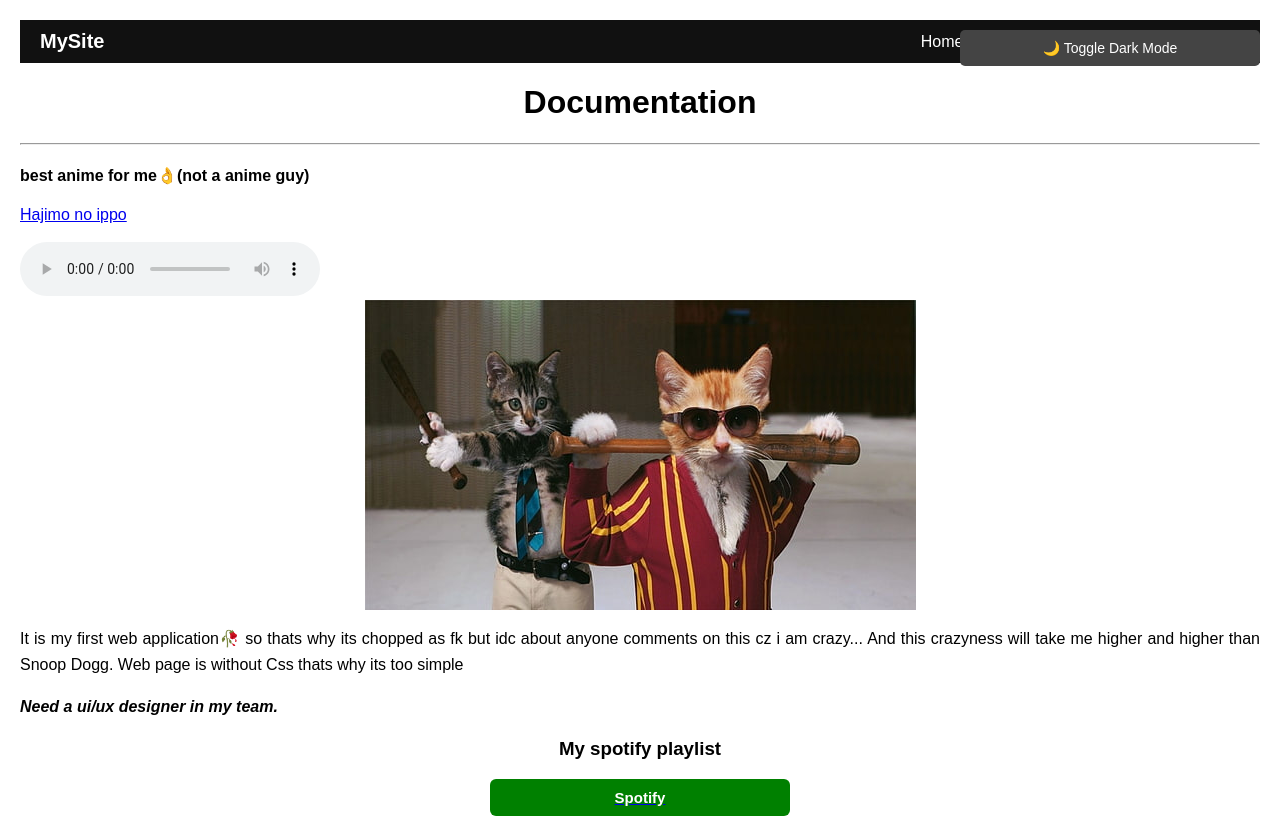
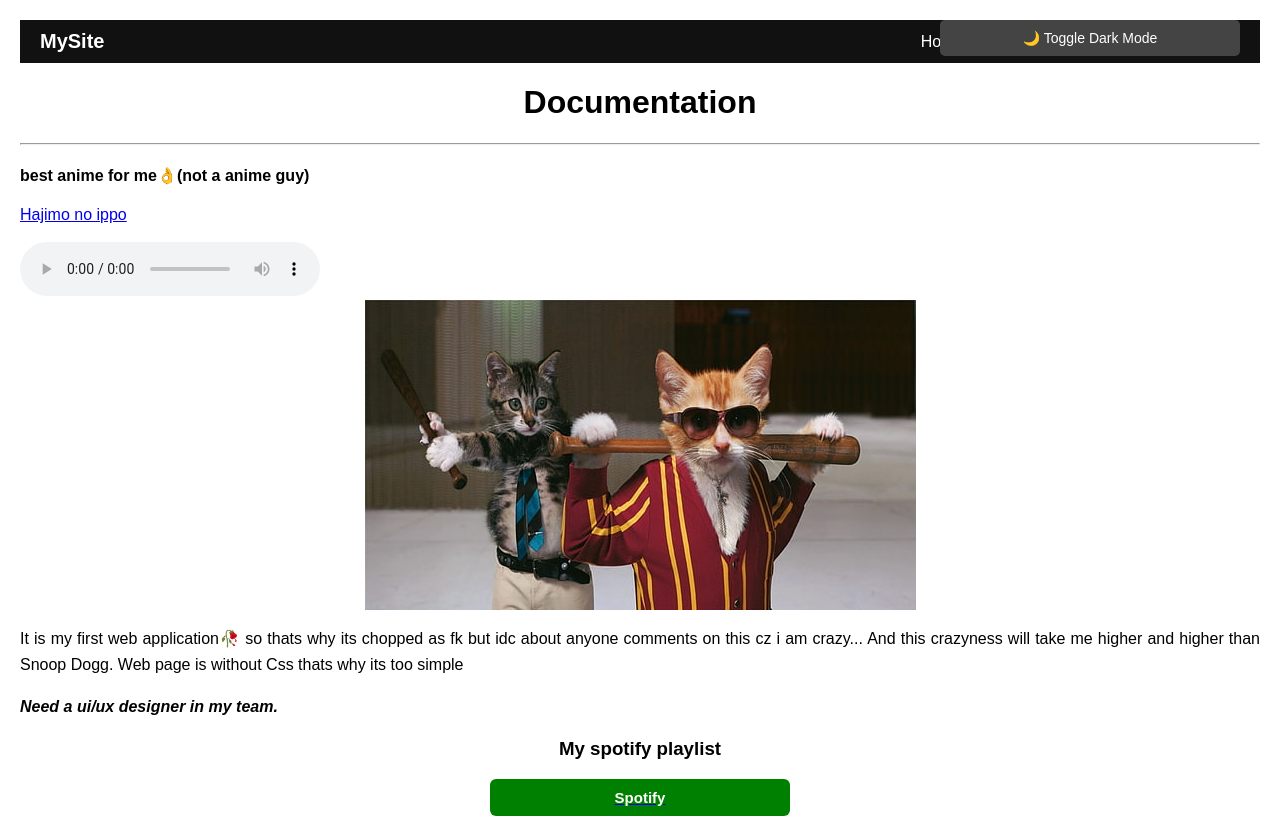
Before and after one commit to sociox/documentation, a plain HTML site: page index.html in a window 1280 px wide. Shown: the top 819 px of the page. Drawn offline with Linux system fonts and the light colour scheme.

Commit message:
Updated website content

```diff
--- a/style.css
+++ b/style.css
@@ -91,8 +91,8 @@ body.dark-mode {
 /* Toggle button styling */
 .toggle-btn {
   position: fixed;
-  top: 20px;
-  right: 20px;
+  top: 10px;
+  right: 40px;
   background: #444;
   color: white;
   border: none;
```
